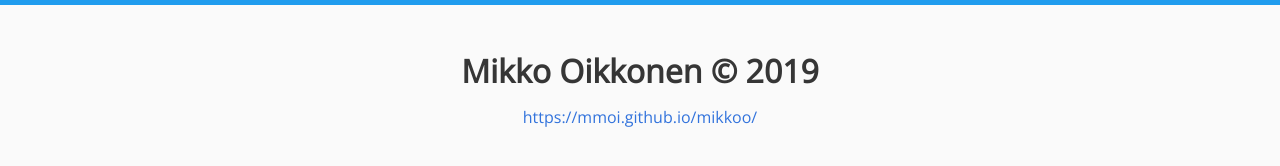
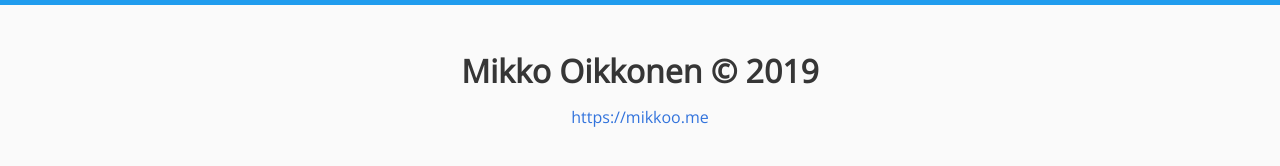
Before and after one commit to miukkonen/portfolio, a Jekyll site: the page built from index.md, in a window 1280 px wide and 900 px high, scrolled down 5496 px. Shown: the part 675-841 px from the top of the window. Built offline with Jekyll 4.4.1, drawn with Linux system fonts in a browser that asks for light colours; nearby versions of some CDN libraries.

Commit message:
mikkoo.me domain

```diff
--- a/CNAME
+++ b/CNAME
@@ -1 +1 @@
-YOUR_DOMAIN_NAME_HERE
+mikkoo.me
--- a/_config.yml
+++ b/_config.yml
@@ -3,11 +3,11 @@ markdown: kramdown
 
 permalink: /blog/:year/:month/:day/:title
 
-title: mikkoo.io
+title: mikkoo.me
 
 
-url: "https://mmoi.github.io" # "https://mmoi.github.io/mikkoo"
-baseurl: "/mikkoo/" # "/"
+url: "https://mikkoo.me" # "https://mmoi.github.io/mikkoo"
+baseurl: "/" # "/"
 
 exclude: [sass]
 
```
Also changed, not shown: package.json (added, +26 -0 lines), 1 other file.
